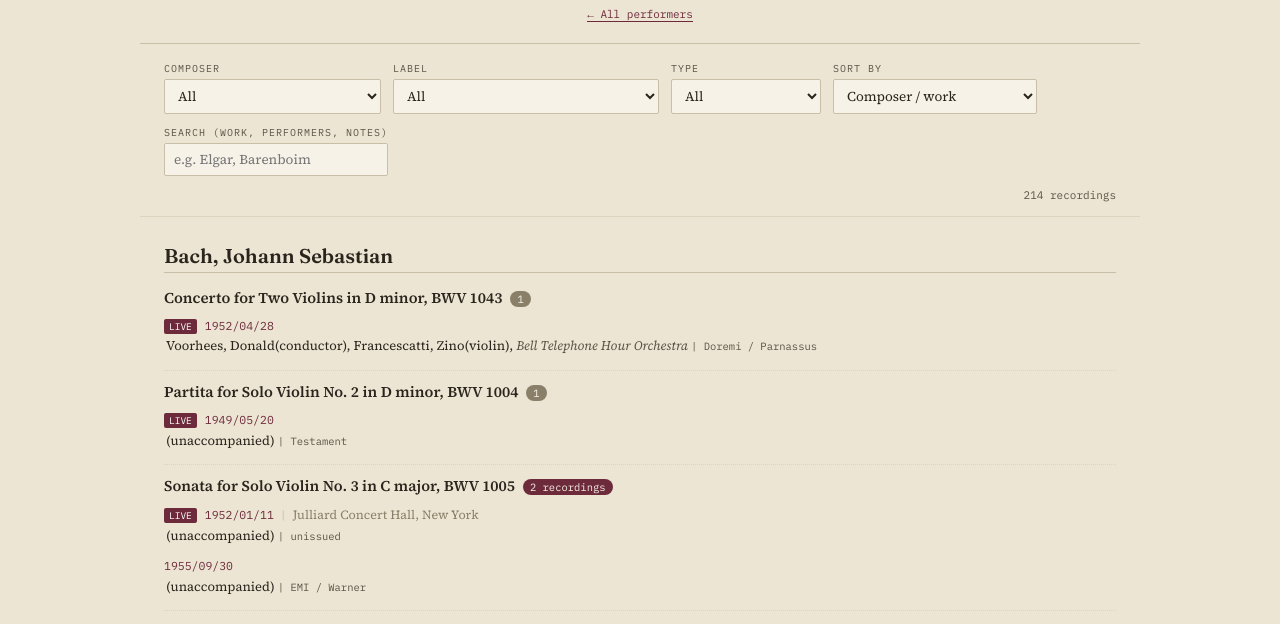
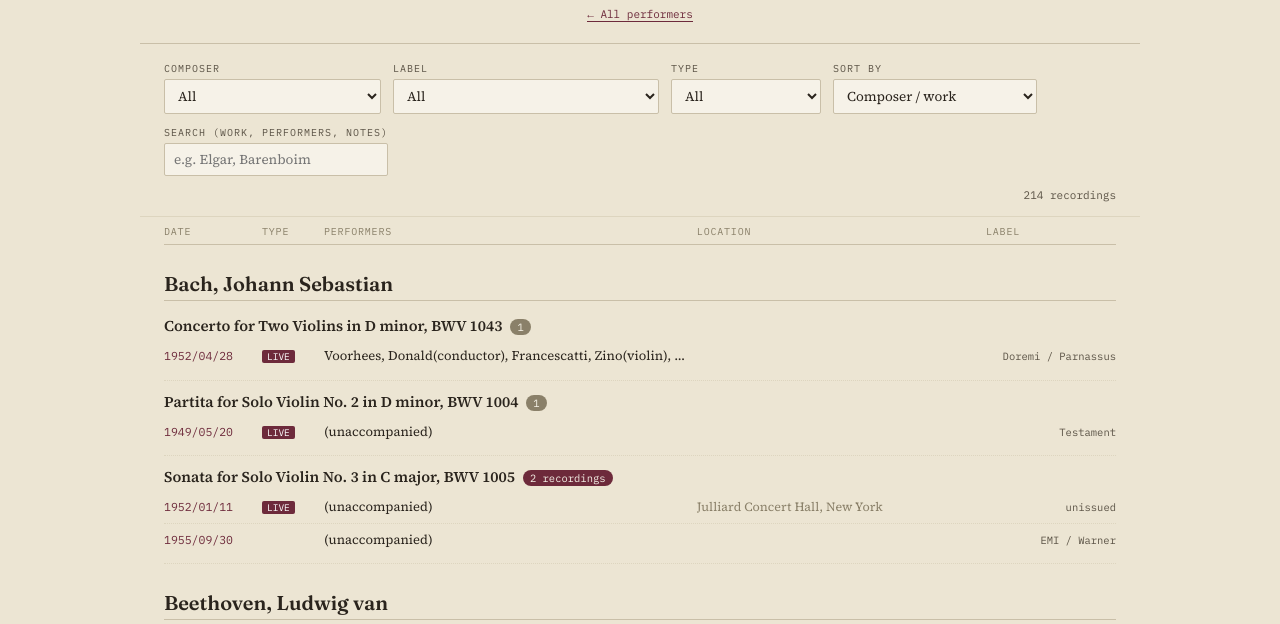
Before and after one commit to amrtsy/mydiscopedia, a plain HTML site: page docs/performers/rabin.html in a window 1280 px wide. Shown: the part 176-800 px from the top of the page. Drawn offline with Linux system fonts and the light colour scheme.

Commit message:
8/15update4

```diff
--- a/docs/assets/discography.js
+++ b/docs/assets/discography.js
@@ -81,19 +81,42 @@
 
     listEl.innerHTML = '';
 
+    const header = document.createElement('div');
+    header.className = 'rec-table-header';
+    header.innerHTML = `
+      <div>Date</div>
+      <div>Type</div>
+      <div>Performers</div>
+      <div>Location</div>
+      <div>Label</div>
+    `;
+    listEl.appendChild(header);
+
     function renderRecLine(d) {
-      const line = document.createElement('div');
-      line.className = 'rec-line';
+      const row = document.createElement('div');
+      row.className = 'rec-row';
+      row.tabIndex = 0;
+      row.setAttribute('role', 'button');
+      row.setAttribute('aria-expanded', 'false');
       const labelStr = d.labels.join(' / ');
-      line.innerHTML = `
-        <div class="rec-top">${d.is_live ? '<span class="live-mark">LIVE</span>' : ''}<span class="date">${d.date_display ?? 'undated'}</span>${d.location ? `<span class="loc-sep">|</span><span class="loc">${d.location}</span>` : ''}</div>
-        <div class="rec-detail">
-          <span class="people">${peopleStr(d.accompanists) || '(unaccompanied)'}</span>${d.orchestra ? `, <span class="orch">${d.orchestra}</span>` : ''}
-          ${labelStr ? `<span class="label"> | ${labelStr}</span>` : ''}
-          ${d.notes && !d.is_live ? `<span class="label"> | ${d.notes}</span>` : ''}
-        </div>
+      const labelWithNotes = [labelStr, (d.notes && !d.is_live) ? d.notes : null]
+        .filter(Boolean).join(' · ');
+      row.innerHTML = `
+        <div class="cell cell-date"><span class="cell-label">Date</span>${d.date_display ?? 'undated'}</div>
+        <div class="cell cell-type"><span class="cell-label">Type</span>${d.is_live ? '<span class="live-mark">LIVE</span>' : ''}</div>
+        <div class="cell cell-performers"><span class="cell-label">Performers</span><span class="people">${peopleStr(d.accompanists) || '(unaccompanied)'}</span>${d.orchestra ? `, <span class="orch">${d.orchestra}</span>` : ''}</div>
+        <div class="cell cell-location"><span class="cell-label">Location</span>${d.location ?? ''}</div>
+        <div class="cell cell-labelcol"><span class="cell-label">Label</span>${labelWithNotes}</div>
       `;
-      return line;
+      function toggle() {
+        const isOpen = row.classList.toggle('expanded');
+        row.setAttribute('aria-expanded', String(isOpen));
+      }
+      row.addEventListener('click', toggle);
+      row.addEventListener('keydown', (e) => {
+        if (e.key === 'Enter' || e.key === ' ') { e.preventDefault(); toggle(); }
+      });
+      return row;
     }
 
     if (sortMode === 'date') {
--- a/docs/assets/style.css
+++ b/docs/assets/style.css
@@ -155,38 +155,69 @@ select:focus, input:focus{outline:2px solid var(--wine); outline-offset:1px;}
 .work-count.multi{
   background:var(--wine);
 }
-.rec-line{
-  padding:5px 0;
+.rec-table-header{
+  display:grid;
+  grid-template-columns:88px 52px 1.3fr 1fr 130px;
+  gap:10px;
+  padding:8px 0 6px;
+  border-bottom:1px solid var(--rule);
+  font-family:"IBM Plex Mono", monospace;
+  font-size:10px;
+  letter-spacing:0.08em;
+  text-transform:uppercase;
+  color:var(--ink-faint);
+}
+.rec-row{
+  display:grid;
+  grid-template-columns:88px 52px 1.3fr 1fr 130px;
+  gap:10px;
+  align-items:baseline;
+  padding:6px 0;
+  border-bottom:1px dotted var(--rule-light);
   font-size:13px;
-  line-height:1.6;
+  line-height:1.5;
+  cursor:pointer;
 }
-.rec-top{
+.rec-row:last-child{
+  border-bottom:none;
+}
+.rec-row:hover{
+  background:rgba(109,42,59,0.04);
+}
+.rec-row .cell{
+  overflow:hidden;
+  text-overflow:ellipsis;
+  white-space:nowrap;
+}
+.rec-row .cell-date{
   font-family:"IBM Plex Mono", monospace;
   font-size:11.5px;
   color:var(--wine);
-  display:flex;
-  align-items:center;
-  gap:6px;
-  margin-bottom:1px;
 }
-.rec-top .loc-sep{
-  color:var(--rule);
-}
-.rec-top .loc{
-  font-family:"Source Serif 4", serif;
-  font-size:12.5px;
-  color:var(--ink-faint);
-}
-.rec-detail{
-  padding-left:2px;
+.rec-row .cell-performers{
   color:var(--ink);
 }
-.rec-detail .people{color:var(--ink);}
-.rec-detail .orch{color:var(--ink-soft); font-style:italic;}
-.rec-detail .label{
+.rec-row .cell-performers .orch{
+  color:var(--ink-soft);
+  font-style:italic;
+}
+.rec-row .cell-location{
+  color:var(--ink-faint);
+  font-size:12.5px;
+}
+.rec-row .cell-labelcol{
   font-family:"IBM Plex Mono", monospace;
   font-size:10.5px;
   color:var(--ink-soft);
+  text-align:right;
+}
+.rec-row .cell-label{
+  display:none;
+}
+.rec-row.expanded .cell{
+  overflow:visible;
+  text-overflow:clip;
+  white-space:normal;
 }
 .live-mark{
   font-family:"IBM Plex Mono", monospace;
@@ -195,7 +226,6 @@ select:focus, input:focus{outline:2px solid var(--wine); outline-offset:1px;}
   background:var(--live-bg);
   padding:0 5px;
   border-radius:2px;
-  margin-right:2px;
 }
 .empty{
   text-align:center;
@@ -379,6 +409,35 @@ select:focus, input:focus{outline:2px solid var(--wine); outline-offset:1px;}
 }
 
 @media (max-width:700px){
+  .rec-table-header{
+    display:none;
+  }
+  .rec-row{
+    display:flex;
+    flex-direction:column;
+    gap:2px;
+    padding:8px 0;
+  }
+  .rec-row .cell{
+    overflow:visible;
+    text-overflow:clip;
+    white-space:normal;
+  }
+  .rec-row .cell-label{
+    display:inline;
+    font-family:"IBM Plex Mono", monospace;
+    font-size:9.5px;
+    letter-spacing:0.06em;
+    text-transform:uppercase;
+    color:var(--ink-faint);
+    margin-right:6px;
+  }
+  .rec-row .cell-labelcol{
+    text-align:left;
+  }
+  .rec-row .cell-type:not(:has(.live-mark)){
+    display:none;
+  }
   .toolbar{
     flex-direction:column;
     align-items:stretch;
```
